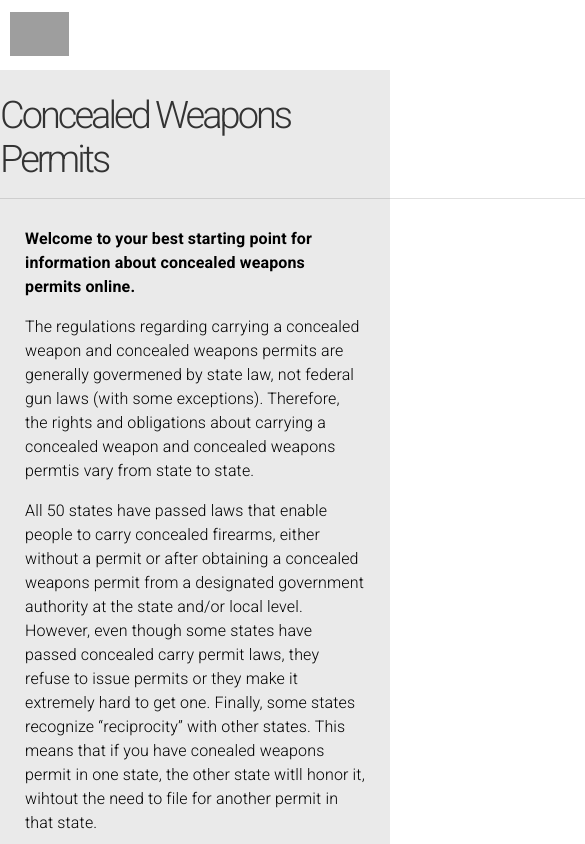
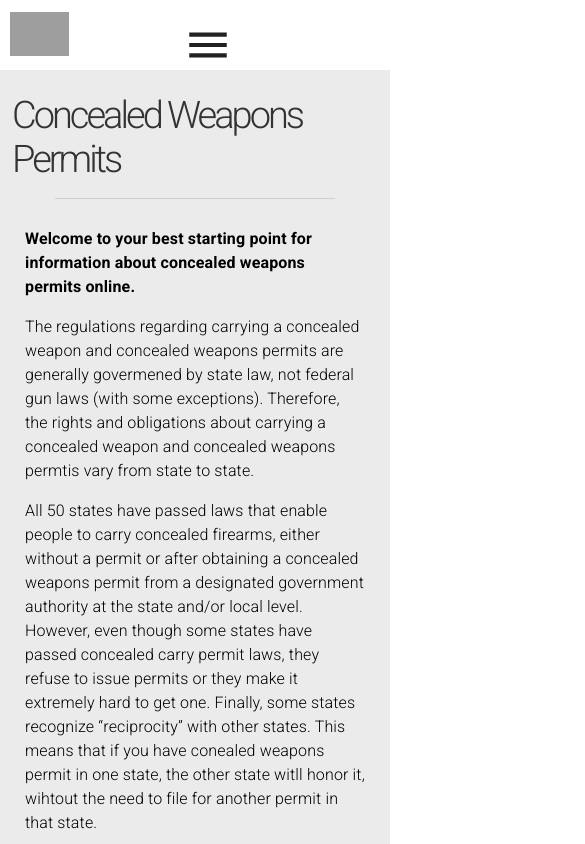
Before and after one commit to kjannette/carry-concealed, a React app: page / in a window 390 px wide. Shown: the top 844 px of the page, 585 px wide, since content can reach past the window. Built offline with nearby package versions, Linux system fonts and the light colour scheme; grey boxes are pictures that could not be loaded.

Commit message:
Setup hamburger menu for mobile but not yet functional

```diff
--- a/src/Styles/MainPageStyles.js
+++ b/src/Styles/MainPageStyles.js
@@ -6,6 +6,9 @@ export default (theme) => ({
   },
   divider: {
     width: '1000px',
+    ['@media (max-width:430px)']: {
+      width: '280px',
+    },
   },
   dividerBox: {
     display: 'flex',
@@ -29,7 +32,7 @@ export default (theme) => ({
     position: 'relative',
   },
   mainContainer: {
-      backgroundColor: '#eaeaea',
+      backgroundColor: '#ebebeb',
       height: '1050px',
   },
   mainHeading: {
@@ -45,10 +48,11 @@ export default (theme) => ({
       paddingTop: '45px',
     ['@media (max-width:430px)']: {
       fontSize: '38px',
+      marginLeft: '12px',
     }
   },
   mainTextContainerLeft: {
-    backgroundColor: '#eaeaea',
+    backgroundColor: '#ebebeb',
     float: 'left',
     height: '950px',
     marginTop: '12px',
@@ -59,7 +63,7 @@ export default (theme) => ({
   },
   mainTextContainerRight: {
     float: 'right',
-    backgroundColor: '#eaeaea',
+    backgroundColor: '#ebebeb',
     height: '950px',
     marginTop: '12px',
     width: '35%',
--- a/src/components/NavBar.js
+++ b/src/components/NavBar.js
@@ -1,14 +1,27 @@
 import React from 'react';
 import { Link } from 'react-router-dom';
-import { withStyles, Button } from '@material-ui/core';
+import { withStyles, Button,  } from '@material-ui/core';
+import MenuIcon from '@material-ui/icons/Menu';
 import NavBarStyles from '../Styles/NavBarStyles.js';
 import '../Styles/MuiOverrides.css'
-import MenuIcon from '@material-ui/icons/Menu';
 import Menu from '@material-ui/core/Menu';
 import MenuItem from '@material-ui/core/MenuItem';
 import glock from '../images/glock.png'
 
 class NavBar extends React.Component {
+
+    state = {
+        anchorEl: null,
+        setAnchorEl: null,
+    }
+
+    handleClick = (event) => {
+        setAnchorEl(event.currentTarget);
+      };
+
+      handleClose = () => {
+        setAnchorEl(null);
+      };
 
     render() {
 
@@ -37,6 +50,22 @@ class NavBar extends React.Component {
 
                 </div>
 
+                <div className={classes.navContainerMenu}>
+                    <Button aria-controls="simple-menu" aria-haspopup="true" onClick={this.handleClick}>
+                        <MenuIcon style={{ fontSize: 50 }} className={classes.burger}/>
+                    </Button>
+                    <Menu
+                        id="simple-menu"
+                        anchorEl={this.state.anchorEl}
+                        keepMounted
+                        open={Boolean(this.state.anchorEl)}
+                        onClose={this.handleClose}
+                    >
+                        <MenuItem onClick={this.handleClose}>Profile</MenuItem>
+                        <MenuItem onClick={this.handleClose}>My account</MenuItem>
+                        <MenuItem onClick={this.handleClose}>Logout</MenuItem>
+                    </Menu>
+                </div>
 
             </div>
 
--- a/src/styles/NavBarStyles.js
+++ b/src/styles/NavBarStyles.js
@@ -1,4 +1,7 @@
 export default (theme) => ({
+  burger: {
+    textAlign: 'right'
+  },
   logo: {
       height: '50px',
       marginLeft: '45px',
@@ -49,11 +52,16 @@ export default (theme) => ({
       display: 'none',
     },
   },
+  navContainerMenu: {
+    width: '50%',
+    ['@media (min-width:430px)']: {
+      display: 'none',
+    },
+  },
   navContainerLogo: {
       float: 'left',
       width: '50%',
       display: 'inline-block',
       textAlign: 'left',
     },
-
 })
```
Lines whose indentation alone changed are shown as unchanged.
